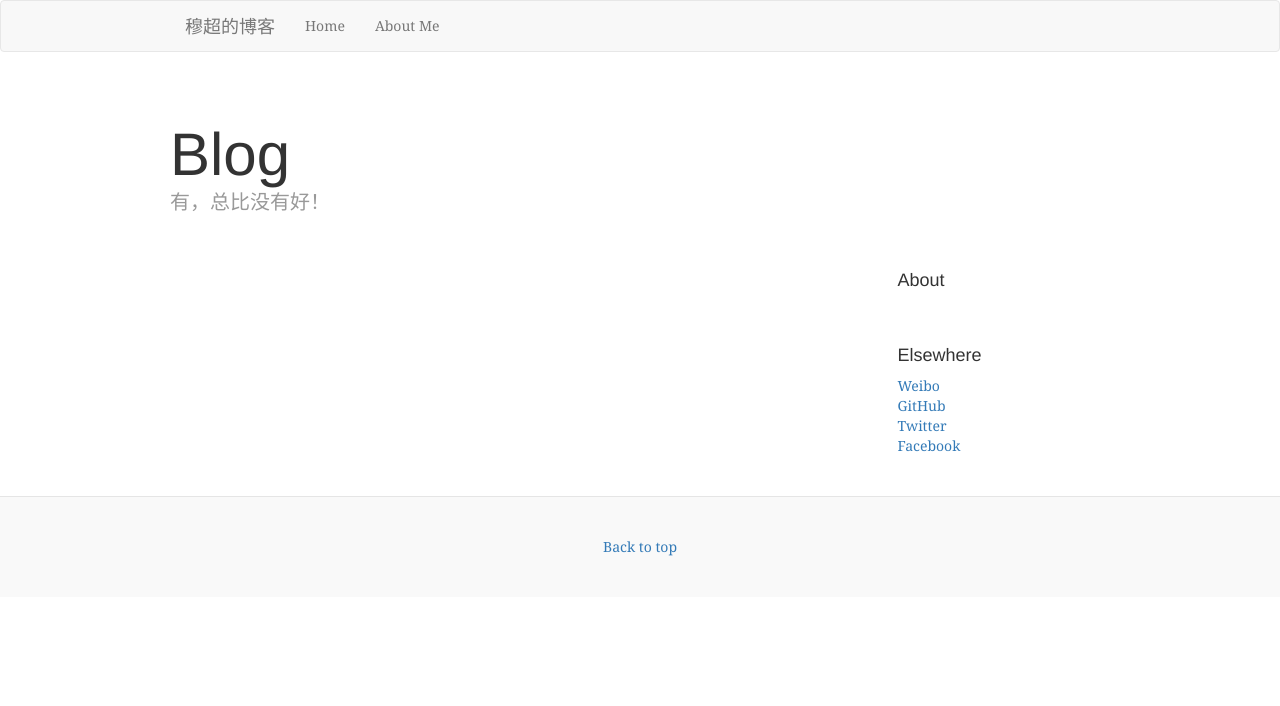
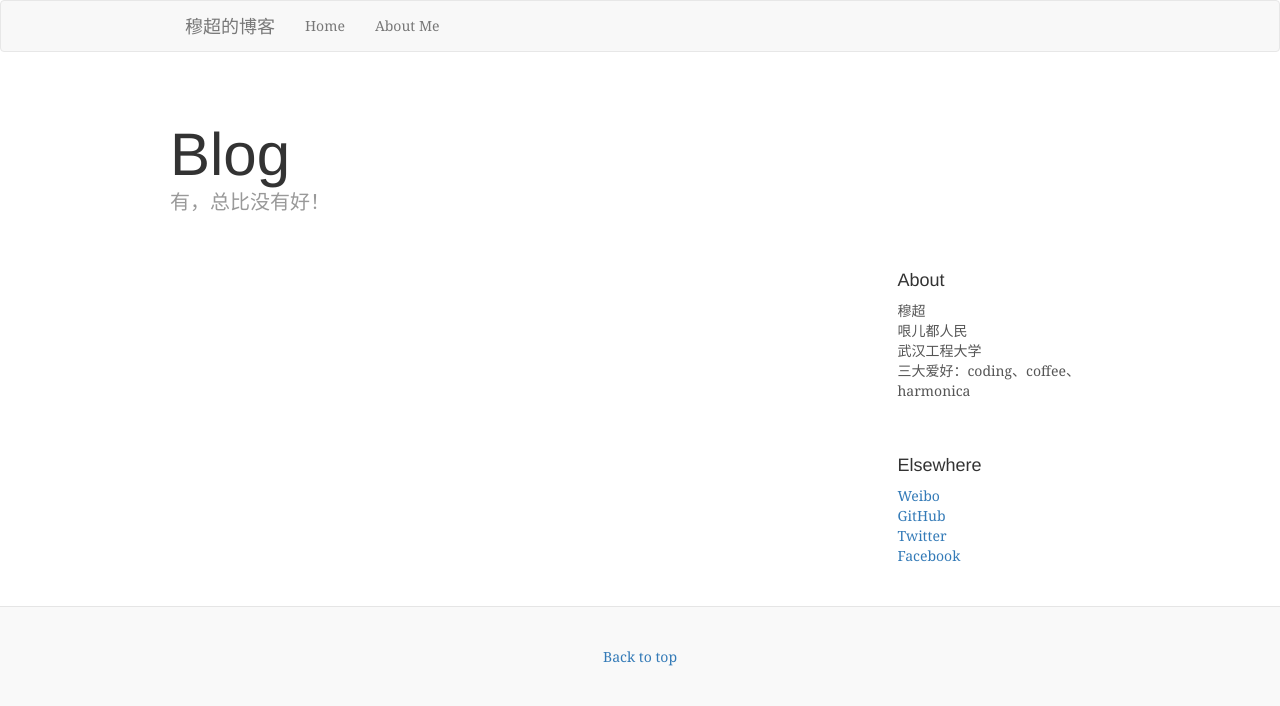
Before and after one commit to Markmu/my_blogs, a Django app: page /blog/ in a window 1280 px wide. Shown: the top 706 px of the page. Run offline with Django 3.2, Linux system fonts and the light colour scheme; data that the repository does not hold is empty; some libraries are stand-ins or nearby versions.

Commit message:
add about on base.html

```diff
--- a/article/templates/base.html
+++ b/article/templates/base.html
@@ -105,6 +105,10 @@
           <div class="sidebar-module ">
             <h4>About</h4>
             <p>
+              穆超<br />
+              哏儿都人民<br />
+              武汉工程大学<br />
+              三大爱好：coding、coffee、harmonica
             </p>
           </div>
           <!-- <div class="sidebar-module">
```
